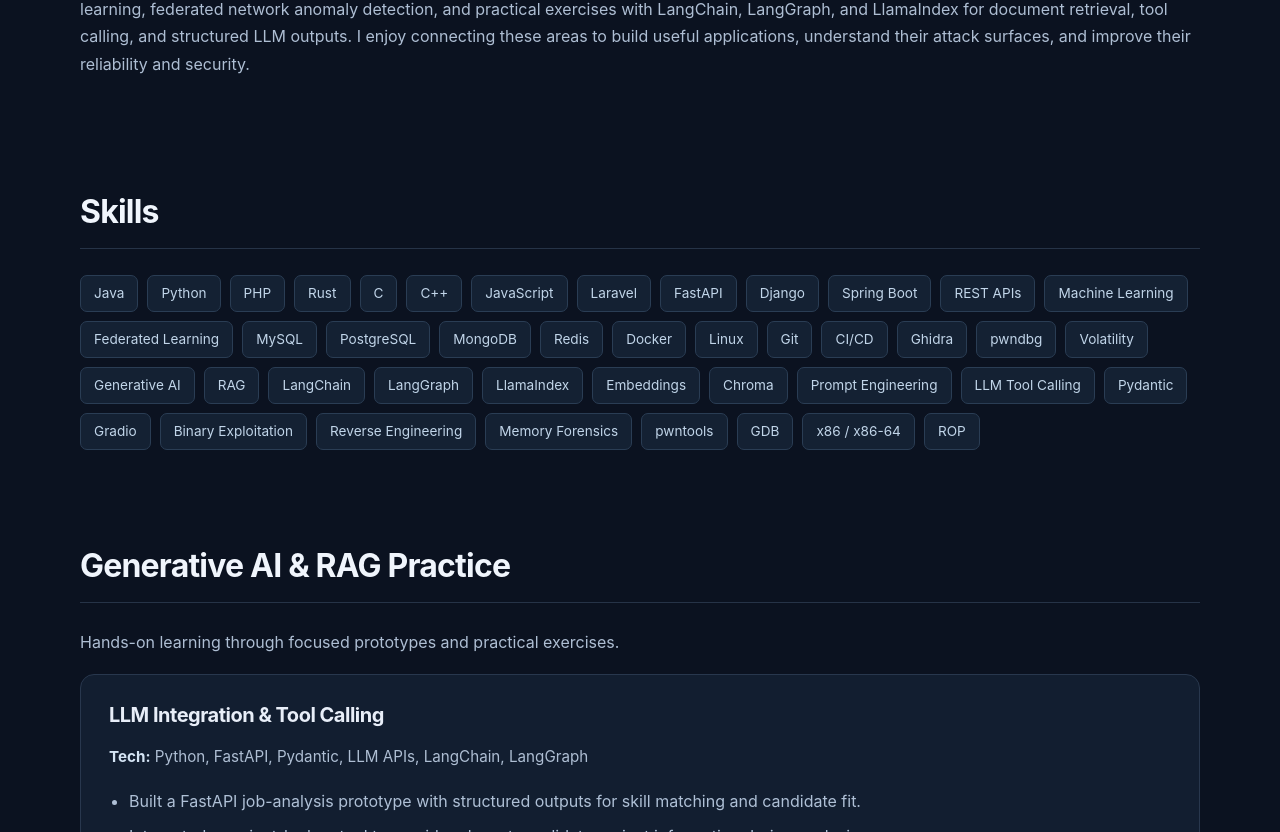
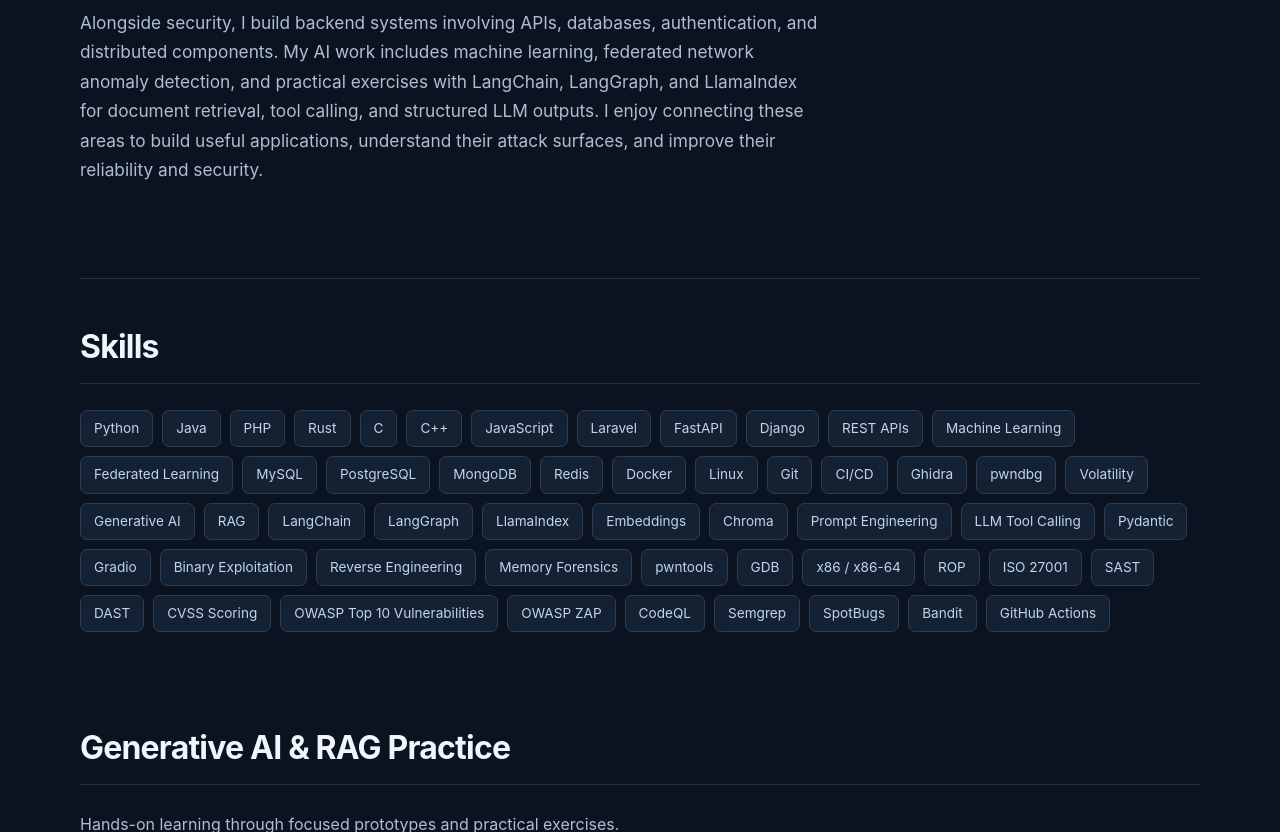
Before and after one commit to ahmadabbass11/portfolio, a React app: page / in a window 1280 px wide. Shown: the part 820-1652 px from the top of the page. Built offline with nearby package versions, Linux system fonts and the light colour scheme; the HTML template or start-up script is replaced by a standard one.

Commit message:
updated portfolio

```diff
--- a/src/App.jsx
+++ b/src/App.jsx
@@ -25,10 +25,8 @@ function App() {
             LinkedIn
           </a>
         </div>
-      </header>
 
-      <section>
-        <h2>About Me</h2>
+         <h2>About Me</h2>
         <p>
           I’m a master’s student at the University of Lille, specializing in cybersecurity, cloud, and edge computing. My background combines a backend development internship with projects in software engineering, applied AI, and security. I’m particularly interested in application security, binary exploitation, and reverse engineering—understanding how systems work, identifying their weaknesses, and investigating how those weaknesses can be exploited and addressed.
         </p>
@@ -38,13 +36,13 @@ function App() {
         <p>
           Alongside security, I build backend systems involving APIs, databases, authentication, and distributed components. My AI work includes machine learning, federated network anomaly detection, and practical exercises with LangChain, LangGraph, and LlamaIndex for document retrieval, tool calling, and structured LLM outputs. I enjoy connecting these areas to build useful applications, understand their attack surfaces, and improve their reliability and security.
         </p>
-      </section>
+      </header>
 
       <section>
         <h2>Skills</h2>
         <div className="skills">
+          <span>Python</span>
           <span>Java</span>
-          <span>Python</span>
           <span>PHP</span>
           <span>Rust</span>
           <span>C</span>
@@ -53,7 +51,6 @@ function App() {
           <span>Laravel</span>
           <span>FastAPI</span>
           <span>Django</span>
-          <span>Spring Boot</span>
           <span>REST APIs</span>
           <span>Machine Learning</span>
           <span>Federated Learning</span>
@@ -86,6 +83,17 @@ function App() {
           <span>GDB</span>
           <span>x86 / x86-64</span>
           <span>ROP</span>
+          <span>ISO 27001</span>
+          <span>SAST</span>
+          <span>DAST</span>
+          <span>CVSS Scoring</span>
+          <span>OWASP Top 10 Vulnerabilities</span>
+          <span>OWASP ZAP</span>
+          <span>CodeQL</span>
+          <span>Semgrep</span>
+          <span>SpotBugs</span>
+          <span>Bandit</span>
+          <span>GitHub Actions</span>
         </div>
       </section>
 
```
